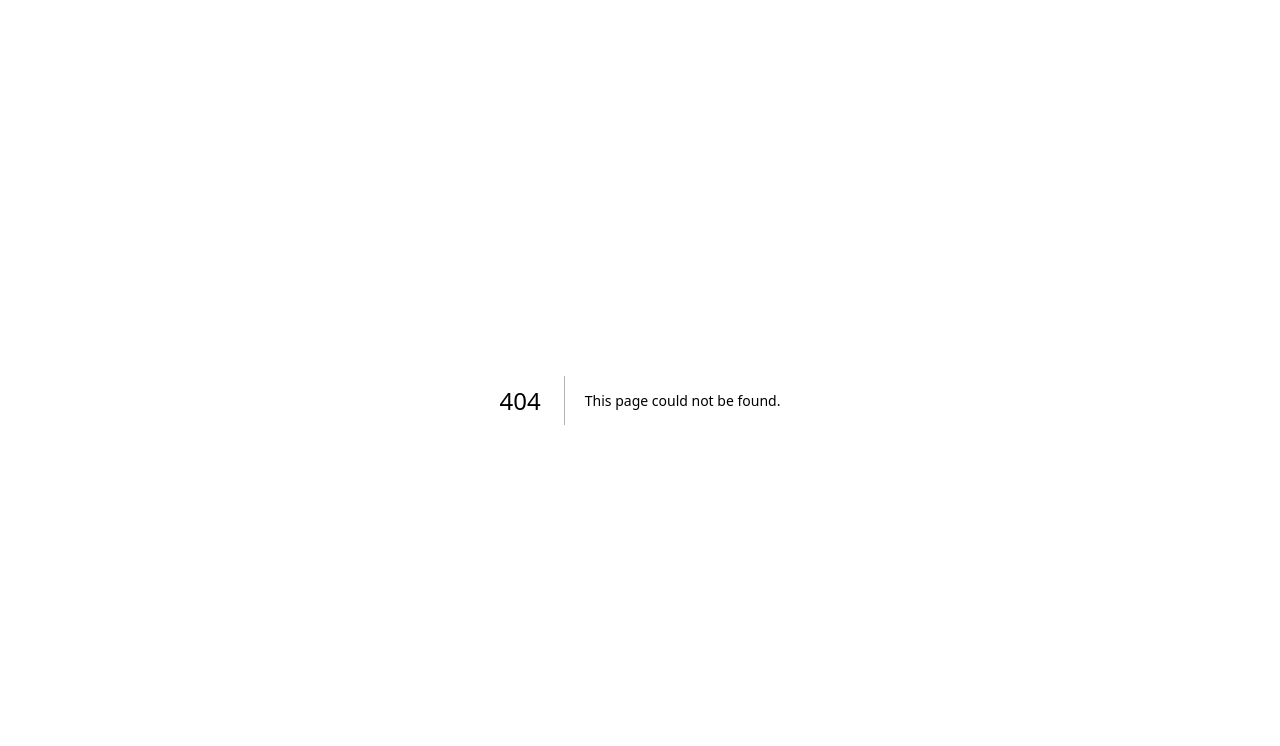
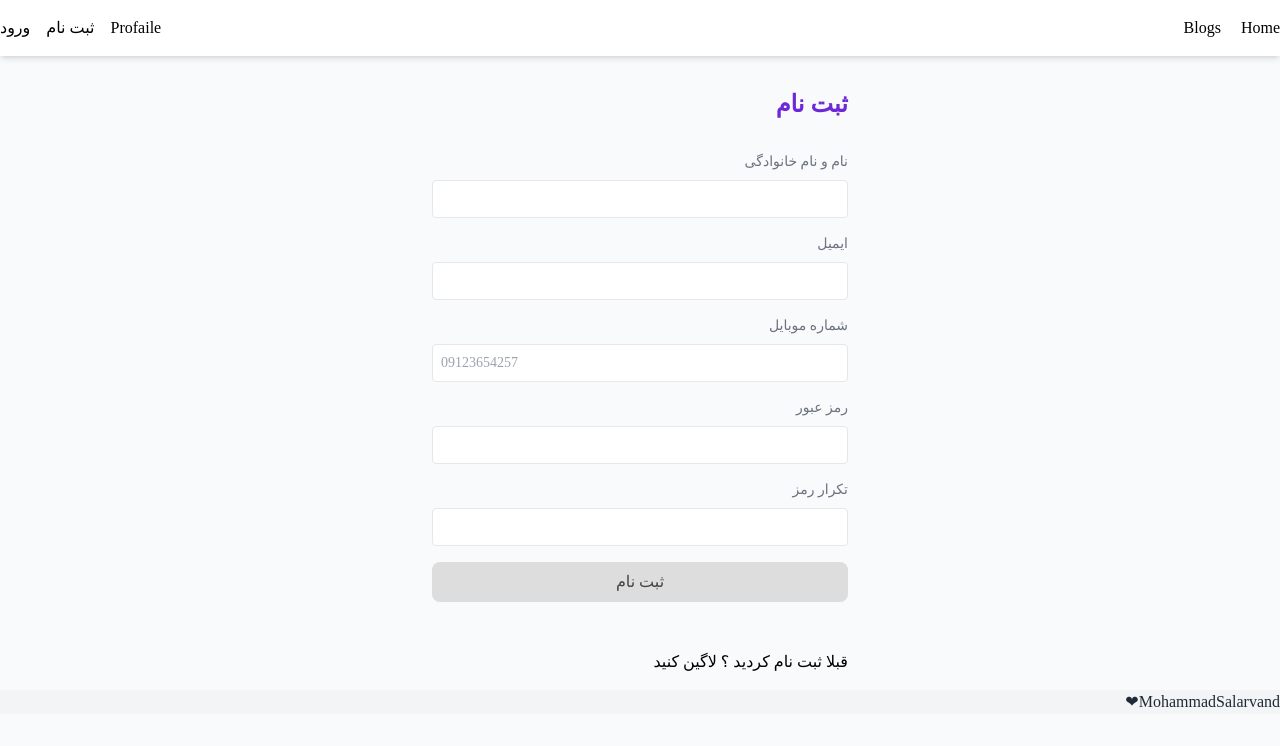
Before and after one commit to mohammadsalarvand403/Next-App, a Next.js app: page /signup in a window 1280 px wide. Before the commit this address had no page. Shown: the top 746 px of the page. Built offline with nearby package versions, Linux system fonts and the light colour scheme.

Commit message:
Created from Signin

```diff
--- a/package.json
+++ b/package.json
@@ -14,6 +14,7 @@
     "axios": "^1.3.4",
     "eslint": "8.34.0",
     "eslint-config-next": "13.1.6",
+    "formik": "^2.2.9",
     "next": "13.1.6",
     "query-string": "^8.1.0",
     "react": "18.2.0",
@@ -22,7 +23,8 @@
     "react-icons": "^4.7.1",
     "react-toastify": "^9.1.2",
     "sweetalert2": "^11.7.3",
-    "sweetalert2-react-content": "^5.0.7"
+    "sweetalert2-react-content": "^5.0.7",
+    "yup": "^1.1.0"
   },
   "devDependencies": {
     "@tailwindcss/aspect-ratio": "^0.4.2",
--- /dev/null
+++ b/src/components/FormInput/index.js
@@ -0,0 +1,24 @@
+export default function InputComponent ({label, formik, name, type, className , placeholder =""}){
+return(
+    <div className={className}>
+       <label className="flex flex-row mb-2 text-sm text-gray-500 "htmlFor={name}>
+       {label}
+        {formik.touched[name] && formik.errors[name]?(
+            <div className=" flex-1 ml-2 text-rose-500 text-left text-xs">{formik.errors[name]}</div>
+        ):null}
+       </label>
+       <input
+       dir="ltr"
+       placeholder={placeholder}
+        className="text-left border p-2 text-sm rounded border-gray-200 outline-none w-full
+        focus:outline-none focus:ring-2 focus:ring-primary focus:border-transparent"
+        type={type ||"text"}
+        id={name}
+        name={name}
+        onChange={formik.handleChange}
+        onBlur={formik.handleBlur}
+        value={formik.values[name]}
+        />
+    </div>
+)
+}
--- a/src/container/layout/Footer.jsx
+++ b/src/container/layout/Footer.jsx
@@ -1,7 +1,7 @@
 const Footer = () => {
-    return ( <div className="flex items-center bg-gray-100 ">
-        <h3 className="  text-gray-300">MohammadSalarvand❤</h3>
-    </div> );
+    return ( <footer  className="flex items-center bg-gray-100 ">
+        <h3 className="  text-gray-800">MohammadSalarvand❤</h3>
+    </footer> );
 }
 
 export default Footer;
--- /dev/null
+++ b/src/pages/signin.jsx
@@ -0,0 +1,60 @@
+import Layout from "@/container/layout";
+import { useFormik } from "formik";
+import Head from "next/head";
+import Input from "@/components/FormInput"
+import Link from "next/link";
+import * as Yup from "yup"
+
+
+const initialValues={
+    email:"",
+    password:""
+ };
+ const validationSchema = Yup.object({
+    email:Yup.string().required("ایمیل را وارد کنید").email("ایمیل نامعتبر است"),
+    password:Yup.string()
+    .required("رمز عبور را وارد کنید")
+    .min(8 , "رمز عبور نباید از 8 کارکتر کم تر باشد")
+});
+
+    const RegisterForm=()=>{
+    const onSubmit=(values)=>{
+    const {email,password}=values
+
+    };
+
+    const formik=useFormik({
+        initialValues,
+        onSubmit,
+        validationSchema,
+        validateOnMount :true,
+    })
+    return (
+        <Layout>
+            <Head>
+            <title>FrontHooks -Signin </title>
+            </Head>
+            <div className="md:max-w-md px-4 md:px-4 container mx-auto">
+        <form onSubmit={formik.handleSubmit} className="flex flex-col space-y-4">
+        <h1 className="font-black text-2xl text-violet-700 mb-4">ورود</h1>
+        <Input  label="ایمیل" type="email" name="email" formik={formik} />
+        <Input label="رمز عبور" type="password" name="password" formik={formik}/>
+
+        <button
+        type="submit"
+        disabled={!formik.isValid}
+        className="w-full py-2 rounded-lg bg-violet-800 cursor-pointer text-white">
+            ورود
+        </button>
+      <Link href={"/signup"}>
+        <p className="mt-4 py-4 cursor-pointer">
+            هنوز ثبت نام نکردی؟ لاگین
+        </p>
+      </Link>
+        </form>
+            </div>
+        </Layout>
+    );
+
+    }
+export default RegisterForm;
--- /dev/null
+++ b/src/pages/signup.jsx
@@ -0,0 +1,86 @@
+import Layout from "@/container/layout";
+import { useFormik } from "formik";
+import Head from "next/head";
+import Input from "@/components/FormInput"
+import Link from "next/link";
+import * as Yup from "yup"
+
+
+const initialValues={
+    email:"",
+    password:"",
+    name:"",
+    phoneNumber:"",
+    confirmPassword:""
+ };
+ const validationSchema = Yup.object({
+    name:Yup.string().required("نام ونام خانوادگی را وارد کنید")
+    .min(6 ,"نام و نام خانوادگی حداقل شامل 6 کارکترباشد"),
+
+    email:Yup.string().required("ایمیل را وارد کنید").email("ایمیل نامعتبر است"),
+    phoneNumber:Yup.string().required("شماره موبایل خود را وارد کنید")
+    .matches(/^[0-9]{11}$/,"شماره موبایل باید 11رقم باشد").nullable(),
+    password:Yup.string()
+    .required("رمز عبور را وارد کنید")
+    .min(8 , "رمز عبور نباید از 8 کارکتر کم تر باشد"),
+    confirmPassword:Yup.string().oneOf([Yup.ref("password"),""],"رمز عبور مجدد وارد کنید")
+    .required("رمز عبور هم خوانی ندارد")
+
+});
+
+    const RegisterForm=()=>{
+    const onSubmit=(values)=>{
+    const {email,password,name,phoneNumber,confirmPassword}=values
+
+    };
+
+    const formik=useFormik({
+        initialValues,
+        onSubmit,
+        validationSchema,
+        validateOnMount :true,
+    })
+    return (
+        <Layout>
+            <Head>
+            <title>FrontHooks -Signin </title>
+            </Head>
+            <div className="md:max-w-md px-4 md:px-4 container mx-auto">
+        <form onSubmit={formik.handleSubmit} className="flex flex-col space-y-4">
+        <h1 className="font-black text-2xl text-violet-700 mb-4"> ثبت نام</h1>
+        <Input  label="نام و نام خانوادگی" type="text" name="name" formik={formik} />
+        <Input  label="ایمیل" type="email" name="email" formik={formik} />
+        <Input
+        label="شماره موبایل"
+        type="tel"
+        name="phoneNumber"
+        placeholder="09123654257"
+        formik={formik}/>
+    <Input
+        label="رمز عبور"
+        type="password"
+        name="password"
+        formik={formik}/>
+        <Input
+        label=" تکرار رمز"
+        type="password"
+        name="confirmPassword"
+        formik={formik}/>
+        <button
+        type="submit"
+        disabled={!formik.isValid}
+        className="w-full py-2 rounded-lg bg-violet-800 text-white">
+            ثبت نام
+        </button>
+      <Link href={"/signin"}>
+        <p className="mt-4 py-4 cursor-pointer">
+            قبلا ثبت نام کردید ؟ لاگین کنید
+            </p>
+      </Link>
+        </form>
+            </div>
+        </Layout>
+    );
+
+    }
+export default RegisterForm;
--- a/src/styles/globals.css
+++ b/src/styles/globals.css
@@ -12,3 +12,8 @@
  *{
     box-sizing: border-box;
  }
+ button:disabled{
+   background-color: #ddd;
+   color: #444;
+   cursor: not-allowed;
+ }
```
Also changed, not shown: 1 other file (tests, documents, lock files or other folders).
